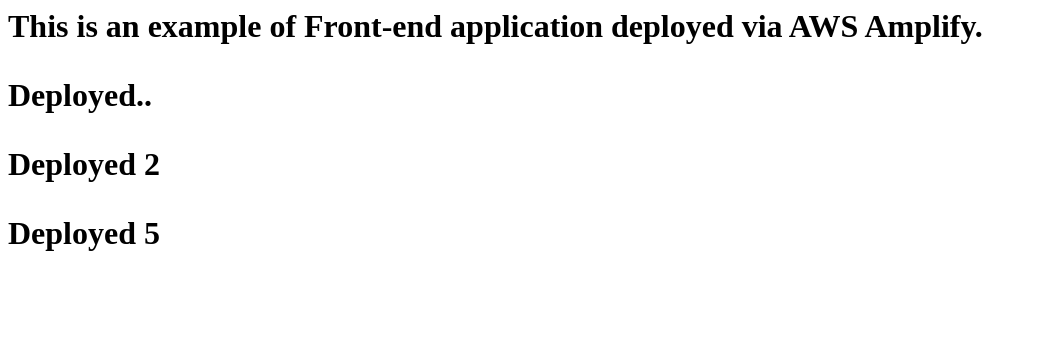
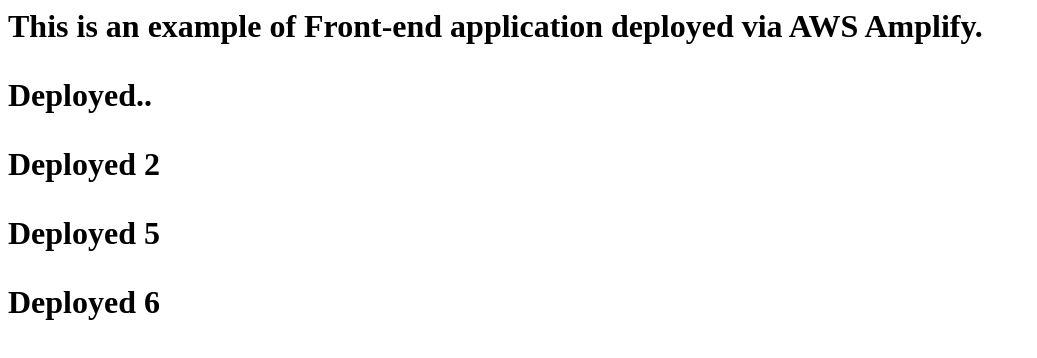
Before and after one commit to knaveen1987/js-amplify-example, a plain HTML site: page index.html in a window 1280 px wide. Shown: the whole page, without its empty margins (0-1037 px from the left). Drawn offline with Linux system fonts and the light colour scheme.

Commit message:
Deploy 6

```diff
--- a/index.html
+++ b/index.html
@@ -5,6 +5,7 @@
             <p> Deployed..</p>
 			<p> Deployed 2 </p>
 			<p> Deployed 5 </p>
+			<p> Deployed 6 </p>
 		</h1>
 	 </body>
 </html>
```
